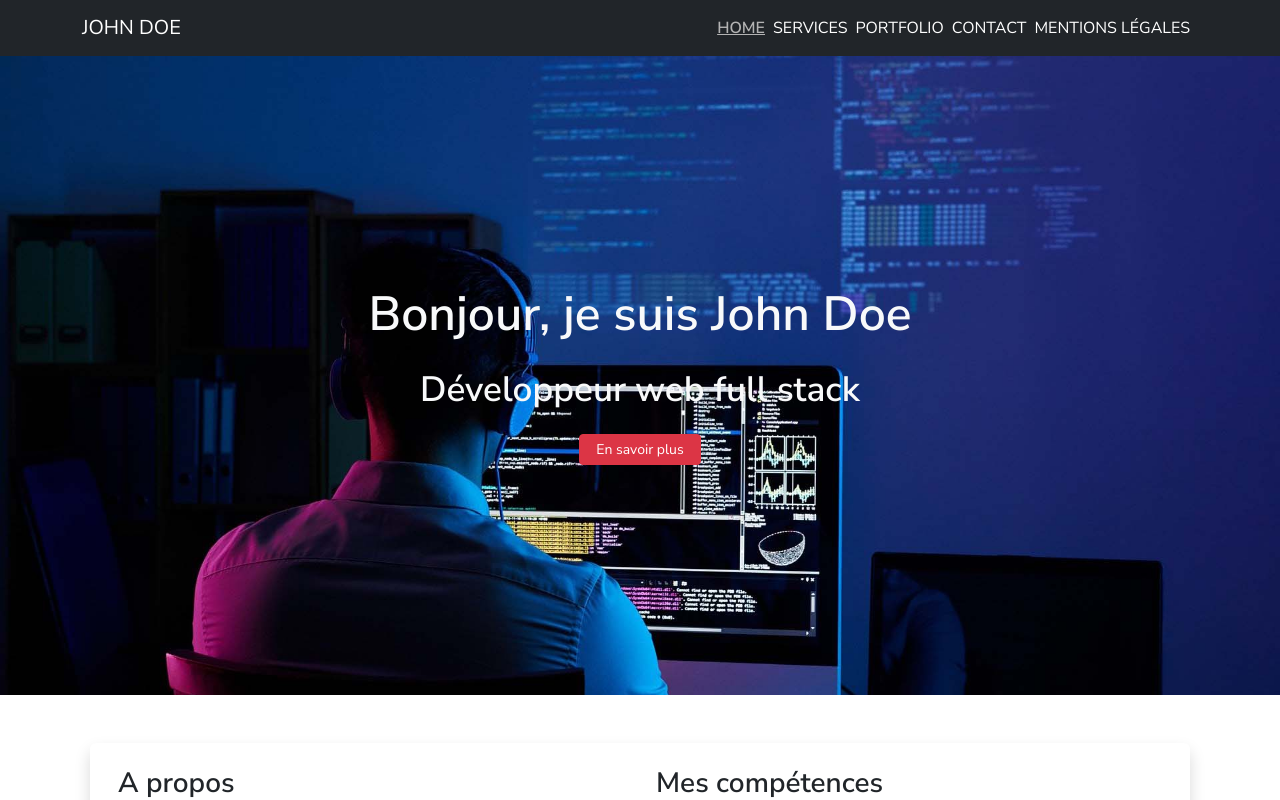
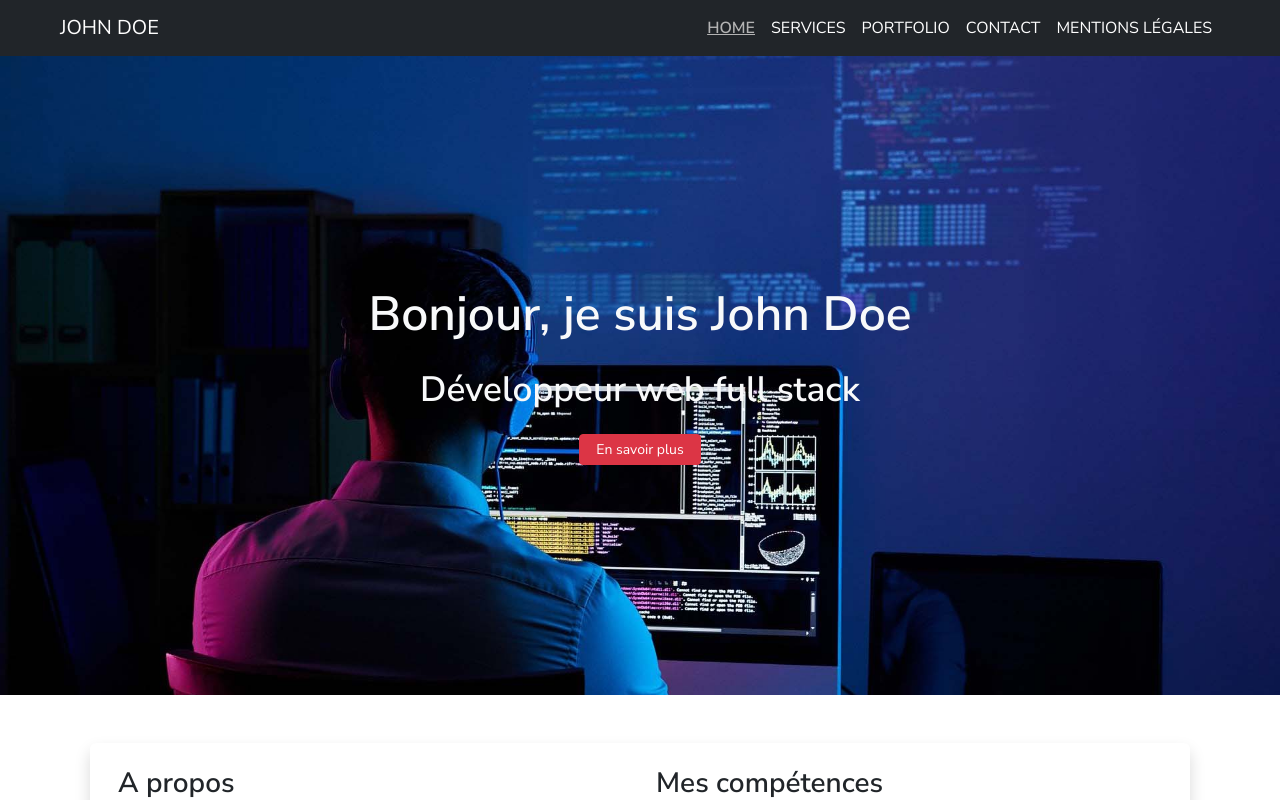
Before and after one commit to kevinmarlin-alt/devoir-portfolio-react, a React (Create React App) app: page / in a window 1280 px wide. Shown: the top 800 px of the page. Built offline with nearby package versions, Linux system fonts and the light colour scheme; no server answers.

Commit message:
chore(nav): adjust the margin and add a fluid option to the container

```diff
--- a/src/components/Nav/Nav.jsx
+++ b/src/components/Nav/Nav.jsx
@@ -13,7 +13,7 @@ const Nav = () => {
     return (
         <header className="sticky-top">
             <nav className="navbar navbar-expand-lg bg-dark" data-bs-theme="dark">
-                <div className="container">
+                <div className="container-fluid mx-5">
 
                     <p className="navbar-brand mb-0"><Link to="/">JOHN DOE</Link></p>
 
@@ -23,19 +23,19 @@ const Nav = () => {
 
                     <div className="collapse navbar-collapse justify-content-end" id="navbarNav">
                         <ul className="navbar-nav">
-                            <li className="nav-item me-2 my-2">
+                            <li className="nav-item m-2">
                                 <NavLink to="/" onClick={closeCollapse}>home</NavLink>
                             </li>
-                            <li className="nav-item me-2 my-2">
+                            <li className="nav-item m-2">
                                 <NavLink to="/services" onClick={closeCollapse}>services</NavLink>
                             </li>
-                            <li className="nav-item me-2 my-2">
+                            <li className="nav-item m-2">
                                 <NavLink to="/portfolio" onClick={closeCollapse}>portfolio</NavLink>
                             </li>
-                            <li className="nav-item me-2 my-2">
+                            <li className="nav-item m-2">
                                 <NavLink to="/contact" onClick={closeCollapse}>contact</NavLink>
                             </li>
-                            <li className="nav-item me-2 my-2">
+                            <li className="nav-item m-2">
                                 <NavLink to="/mentions-legals" onClick={closeCollapse}>mentions légales</NavLink>
                             </li>
                         </ul>
```
